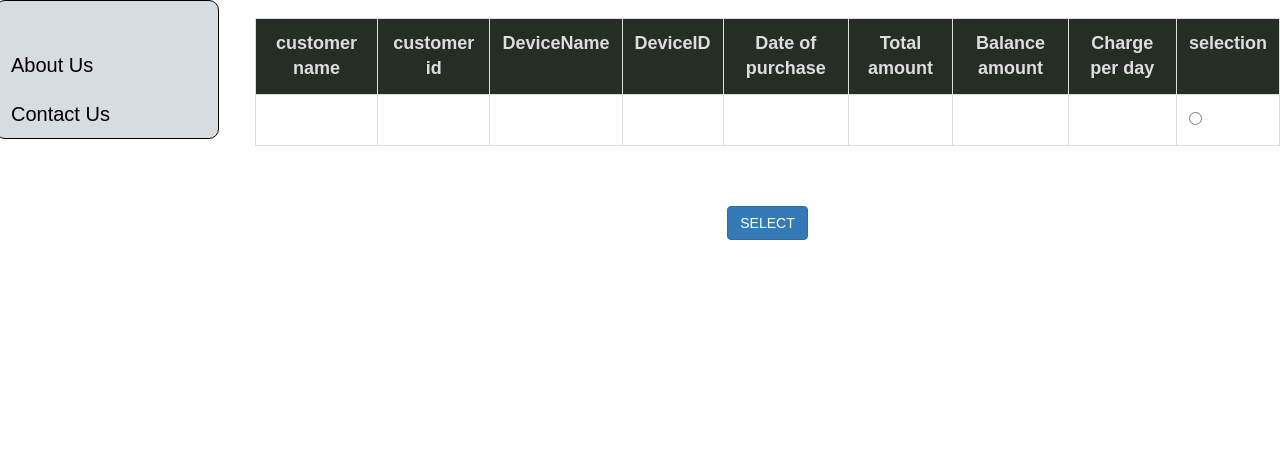
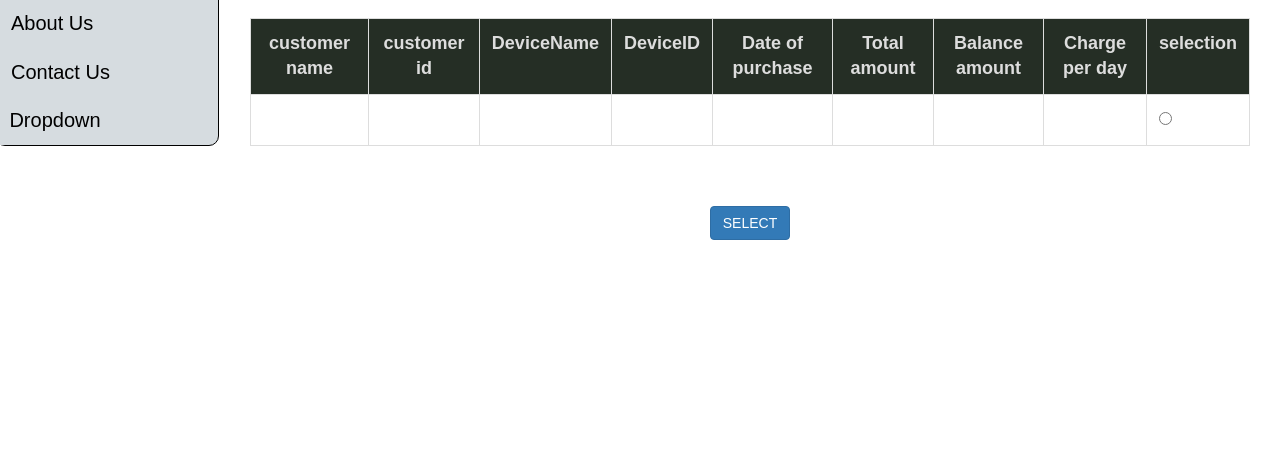
Before and after one commit to GnaneshwariP/adus, a Node server app: page /users/currentdevice in a window 1280 px wide. Shown: the part 342-800 px from the top of the page. Run offline with Node 20, Linux system fonts and the light colour scheme; a user stored in the database is signed in; tables that the repository leaves empty hold one stand-in row (values such as "Sample post"); some libraries are stand-ins or nearby versions.

Commit message:
dropdown added

```diff
--- a/views/currentdevice.handlebars
+++ b/views/currentdevice.handlebars
@@ -52,7 +52,7 @@
 /*search button css*/
 .btn-search {
 	  background: #424242;
-	  border-radius: 0;
+	  border-radius: 50;
 	  color: #fff;
 	  border-width: 1px;
 	  border-style: solid;
@@ -68,9 +68,59 @@
 
 
   .pad{
-      padding-left: 50px;
-      padding-top: 70px;
+       padding-top: 70px;
+        padding-left: 50px;
+        padding-right: 30px;
     }
+
+/*dropdown menu css*/
+
+.dropbtn  {
+    background-color: #D6DCE0;
+    color: black;
+    padding:10px;
+    padding-left: 3px;
+    font-size: 15pt;
+    border: none;
+    border-spacing: 30px;
+    cursor: pointer;
+    width: 125px;
+
+
+}
+
+.dropdown {
+    position: relative;
+    display: inline-block;
+}
+
+.dropdown-content {
+    display: none;
+    position: absolute;
+    background-color: #AFB7B3 ;
+    min-width: 300px;
+    box-shadow: 0px 8px 16px 0px rgba(0,0,0,0.2);
+    z-index: 8;
+}
+
+.dropdown-content a {
+    color: black;
+    padding: 12px 16px;
+    text-decoration:none;
+    display: block;
+}
+
+.dropdown-content a:hover {background-color: #f1f1f1}
+
+.dropdown:hover .dropdown-content {
+    display: block;
+}
+
+.dropdown:hover .dropbtn {
+    background-color: #eee;
+}
+
+
 
 </style>
 
@@ -106,13 +156,21 @@
          <li><a href="/users/add_device">Add Customer</a></li>
           <li><a href="/users/payment">Payment History</a></li>
           <li><a href="/users/currentdevice">Payment</a></li>
-        </ul>
-
-        <ul class="nav nav-sidebar">
           <li><a href="/users/aboutus">About Us</a></li>
           <li><a href="/users/contactus">Contact Us</a></li>
+          <li align="left">
+          <div class="dropdown">
+                  <button class="dropbtn">Dropdown</button>
+                  <div class="dropdown-content">
+                    <a href="#">Link 1</a>
+                    <a href="#">Link 2</a>
+                    <a href="#">Link 3</a>
+                  </div>
+          </li>
         </ul>
       </div>
+
+
 
 <div class="pad">
   <div class="col-sm-18 col-sm-offset-88 col-md-182 col-md-offset-2 main">
@@ -124,9 +182,10 @@
  	<form method="post" action="/users/pay">
   <div class="find">
   <div class="right-inner-addon ">
-  <input type="search" id="myInput" onkeyup="myFunction()" placeholder="&#xe003 search"  class="form-control glyphicon glyphicon-search" >
-</div><br>
+  <input type="search" id="myInput" onkeyup="myFunction()" placeholder="&#xe003 search"  class="form-control glyphicon glyphicon-search" ><br>
 </div>
+</div>
+
 <table  class="table table-hover" border=5 id="myTable">
 
 <tr>
@@ -155,16 +214,18 @@
 </tr>
 {{/each}}
 {{/each}}
-</table><br><br>
+</table>
+<br><br>
 
 <div style="text-align:center;">
             <button type="submit" class="btn btn-primary btn-md">SELECT</button>
         </div><br><br>
 
 </form>
+</center>
 </div>
-
-</center>
-</div></div>
+</div>
+</div>
+</div>
 </body>
 </html>
```
